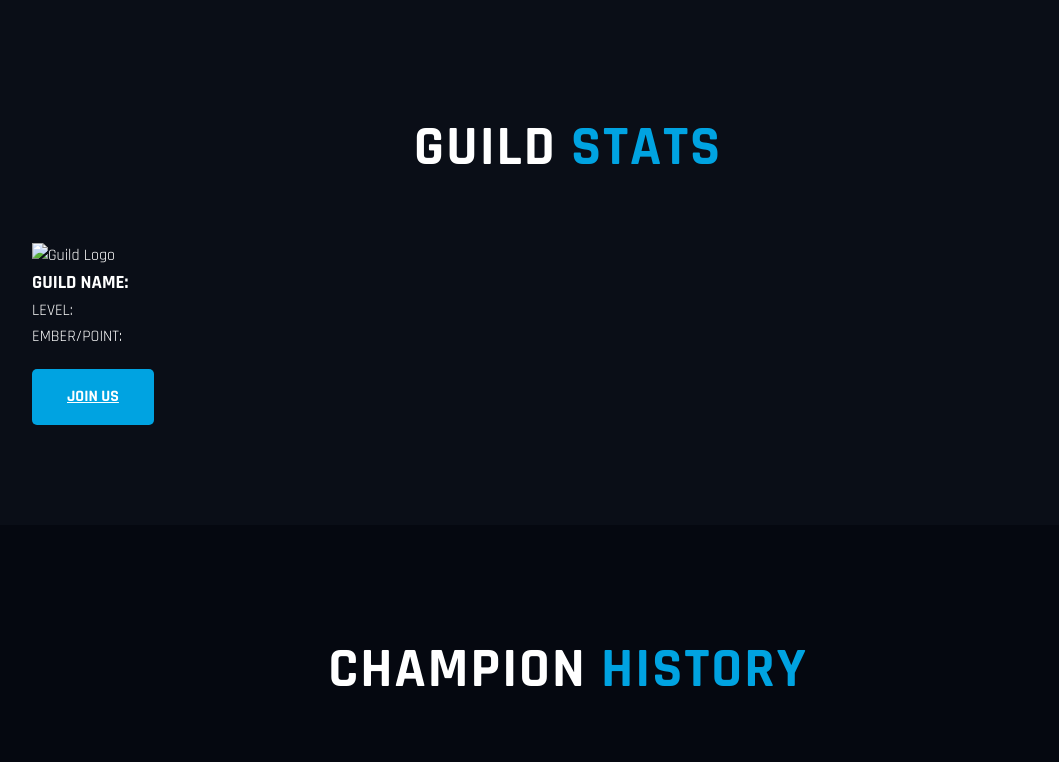
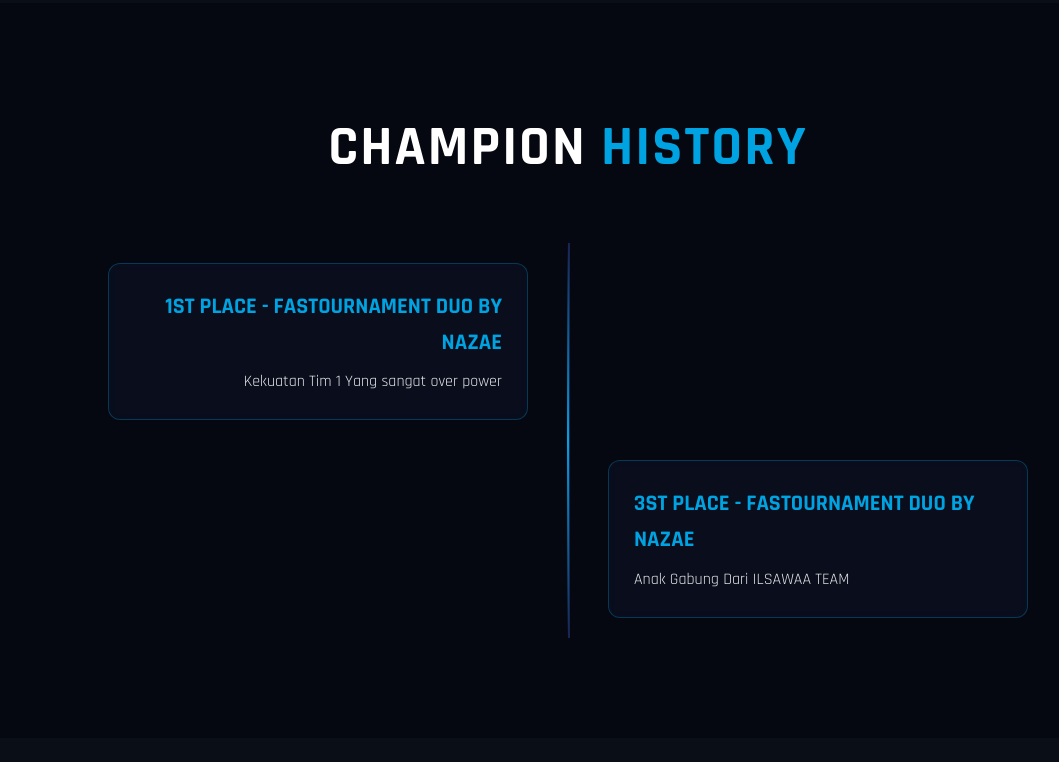
Before and after one commit to HanzzOfficial/ILSAWAA, a plain HTML site: page index.html in a window 1280 px wide. Shown: the part 2102-2864 px from the top of the page, without its empty margins (72-1131 px from the left). Drawn offline with Linux system fonts and the light colour scheme.

Commit message:
Update index.html

```diff
--- a/index.html
+++ b/index.html
@@ -155,23 +155,6 @@
         </div>
     </section>
 
-    <section id="guild" class="section">
-    <div class="container">
-        <h2 class="section-title">GUILD <span class="highlight">STATS</span></h2>
-        <div class="guild-card" id="guild-data">
-            <div class="stat-item">
-                <img src="logo-guild.png" alt="Guild Logo" class="guild-logo">
-            </div>
-            <div class="stat-info">
-                <h3>GUILD NAME: <span id="g-name"></span></h3>
-                <p>LEVEL: <span id="g-level"></span></p>
-                <p>EMBER/POINT: <span id="g-ember"></span></p>
-                <a href="https://wa.me/628123456789" class="btn-primary">JOIN US</a>
-            </div>
-        </div>
-    </div>
-    </section>
-
     <section id="history" class="section dark-bg">
         <div class="container">
             <h2 class="section-title">CHAMPION <span class="highlight">HISTORY</span></h2>
```
